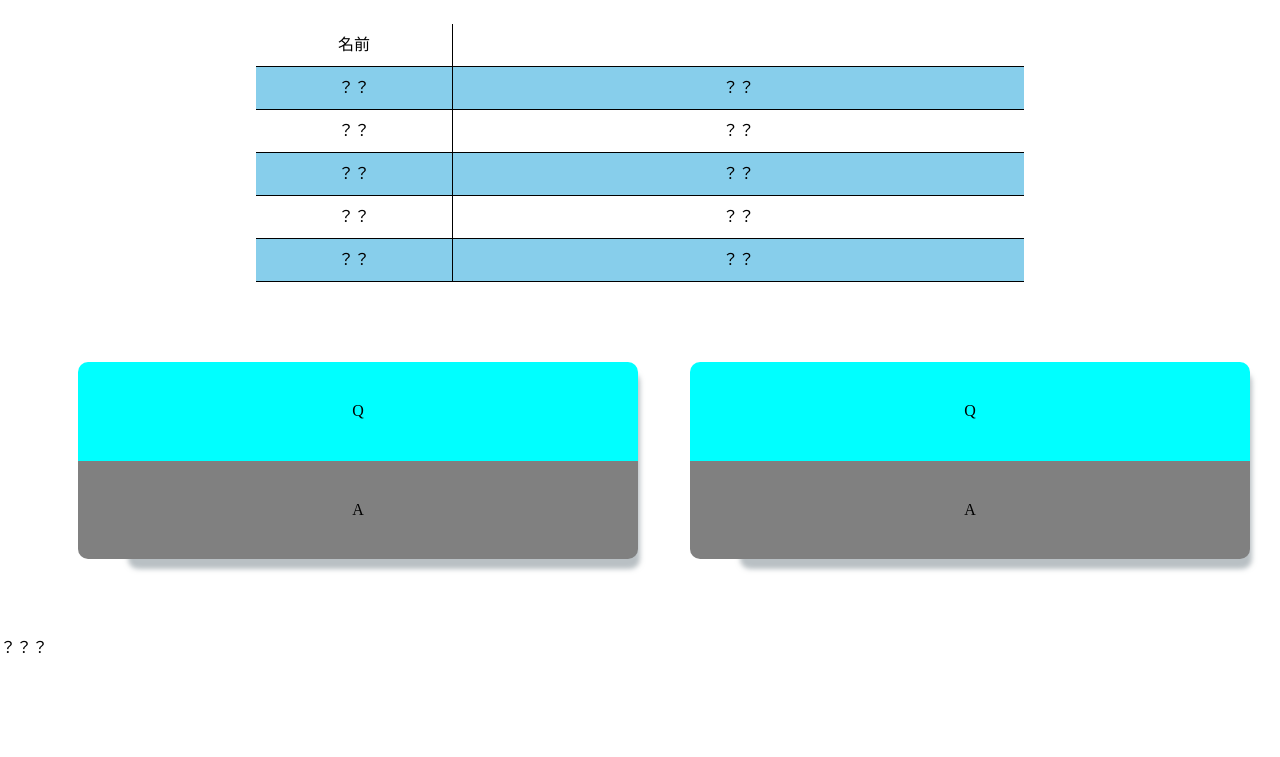
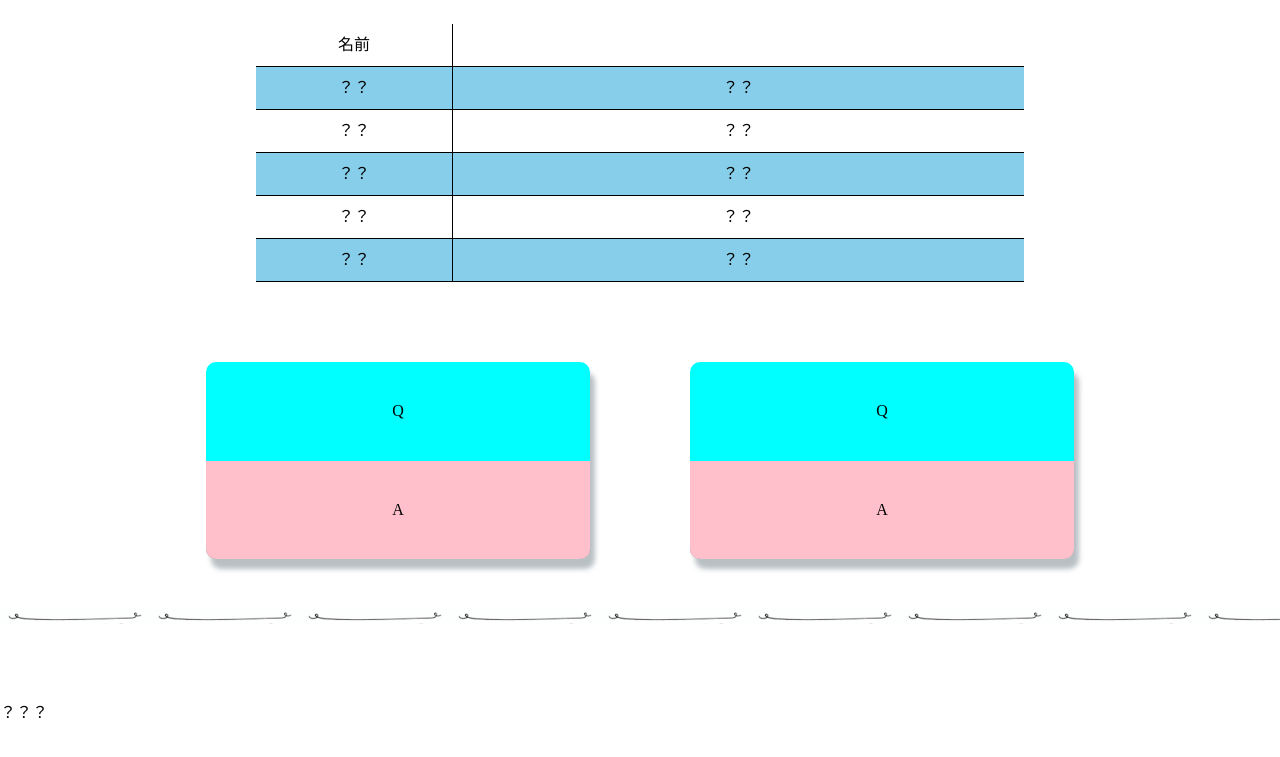
Before and after one commit to Sakinom/Hackathon_BASIs, a plain HTML site: page specification/No.1_Lv4/index.html in a window 1280 px wide. Shown: the part 657-1414 px from the top of the page. Drawn offline with Linux system fonts and the light colour scheme.

Commit message:
:hover要素と画像の繰り返し部分を作成

```diff
--- a/specification/No.1_Lv4/css/style.css
+++ b/specification/No.1_Lv4/css/style.css
@@ -209,10 +209,17 @@ th{
 }
 
 .topic1_contents{
-  width: 40%;
+  width: 30%;
   text-align: center;
-  box-shadow:  50px 10px 5px rgba(116, 129, 137, 0.5);
+  box-shadow:  5px 10px 5px rgba(116, 129, 137, 0.5);
   border-radius: 10px;
+}
+
+.topic1_content_top, .topic1_content_bottom{
+  width: 100%;
+  padding: 24px;
+  box-sizing: border-box;
+
 }
 
 .topic1_content_top{
@@ -223,9 +230,36 @@ th{
 .topic1_content_bottom{
   background-color: gray;
   border-radius: 0px 0px 10px 10px;
+  /* position: relative; */
+  padding: 0;
+  width: 100%;
 }
 
-.topic1_content_top, .topic1_content_bottom{
+.topic1_content_bottom_door{
+  box-sizing: border-box;
   width: 100%;
+  height: 100%;
+  /* margin: auto; */
   padding: 24px;
+  background-color: pink;
+  transition: 1s;
+  transform-origin: top;
+  border-radius: 0px 0px 10px 10px;
 }
+
+.topic1_content_bottom_door:hover{
+  transform: rotateX(-80deg);
+}
+
+.section_line{
+  width: 100%;
+  margin-top: 50px;
+}
+
+.section_line_img{
+  background: url(../img/80887712ca6d2cf915bb52c1edaffb8c_w.jpeg) repeat-x;
+  background-size: 150px;
+  /* object-fit: contain; */
+  height: 15px;
+  /* border: 1px solid black; */
+}
--- a/specification/No.1_Lv4/index.html
+++ b/specification/No.1_Lv4/index.html
@@ -86,7 +86,9 @@
               <p class="topic1_content_top_text">Q</p>
             </div>
             <div class="topic1_content_bottom">
-              <p class="topic1_content_bottom_text">A</p>
+              <div class="topic1_content_bottom_door">
+                <p class="topic1_content_bottom_text">A</p>
+              </div>
             </div>
           </div>
           <div class="topic1_contents">
@@ -94,7 +96,9 @@
               <p class="topic1_content_top_text">Q</p>
             </div>
             <div class="topic1_content_bottom">
-              <p class="topic1_content_bottom_text">A</p>
+              <div class="topic1_content_bottom_door">
+                <p class="topic1_content_bottom_text">A</p>
+              </div>
             </div>
           </div>
         </div>
```
Also changed, not shown: specification/No.1_Lv4/img/80887712ca6d2cf915bb52c1edaffb8c_w.jpeg (added).
